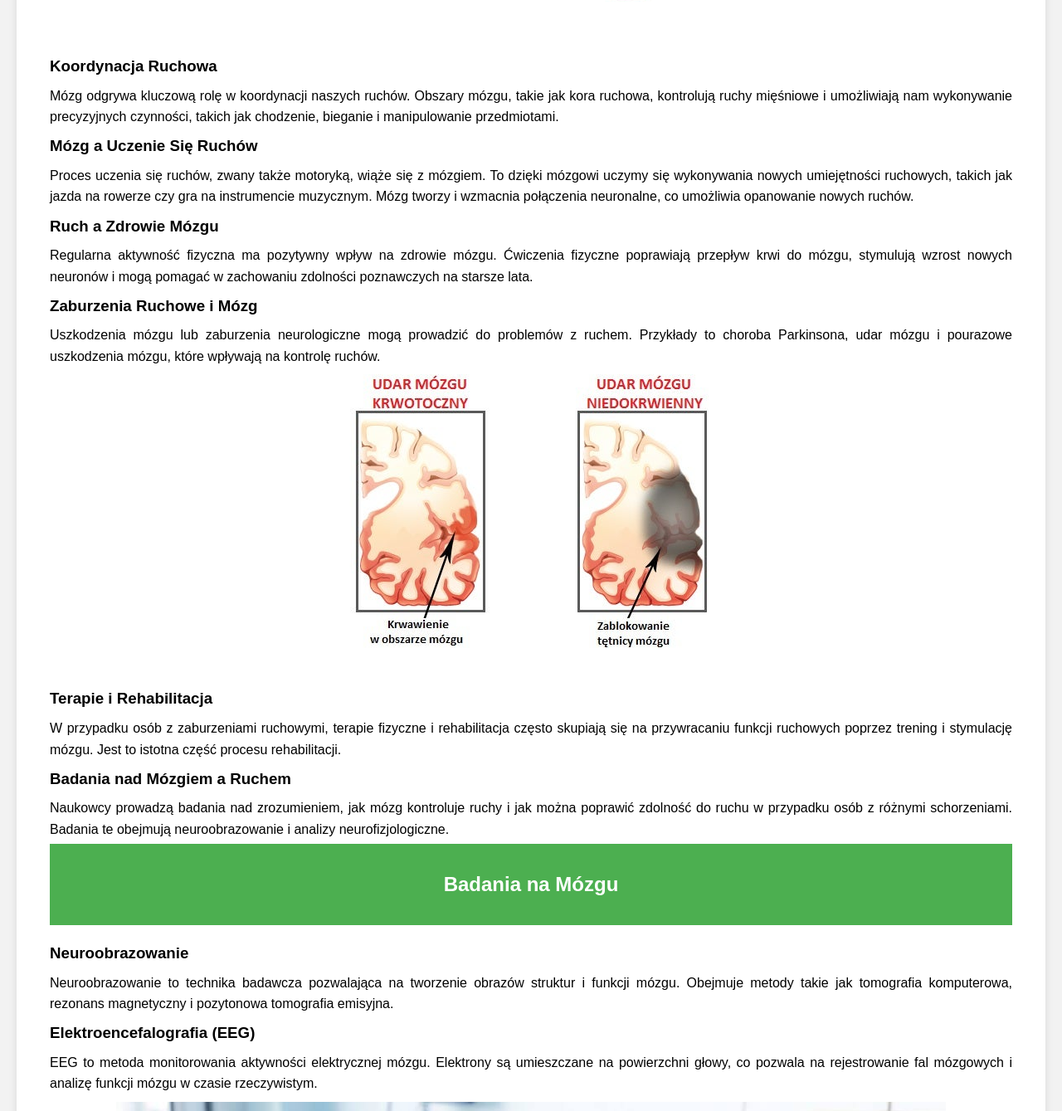
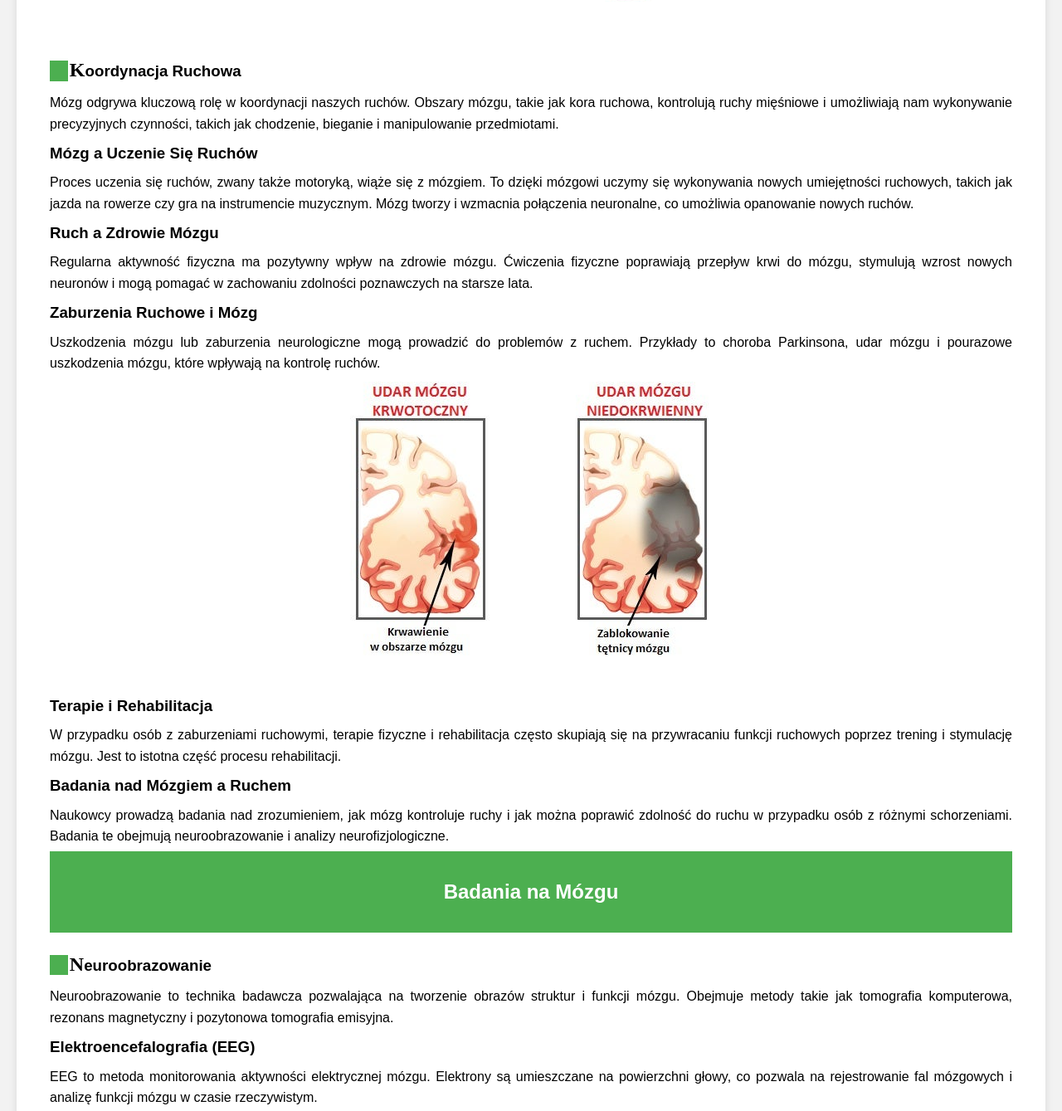
Before and after one commit to Fistaszeq/Biology, a plain HTML site: page index.html in a window 1280 px wide. Shown: the part 8147-9486 px from the top of the page at 83% size. Drawn offline with Linux system fonts and the light colour scheme.

Commit message:
Add files via upload

```diff
--- a/index.html
+++ b/index.html
@@ -220,7 +220,7 @@
                     <img src="grafiki/68b93014-2994-3ee8-8100-62c3495f4adf.jpeg" alt="Obrazek dotyczący ekologii">
                 </center>
 
-        <h3>Koordynacja Ruchowa</h3>
+        <h3><span id="first-text-object"><span style="font-size: x-large; font-family: 'Times New Roman', Times, serif;">K</span>oordynacja Ruchowa</h3>
         <p>
             Mózg odgrywa kluczową rolę w koordynacji naszych ruchów. Obszary mózgu, takie jak kora ruchowa, kontrolują ruchy mięśniowe i umożliwiają nam wykonywanie precyzyjnych czynności, takich jak chodzenie, bieganie i manipulowanie przedmiotami.
         </p>
@@ -259,7 +259,7 @@
             <h2>Badania na Mózgu</h2>
         </div>
 
-        <h3>Neuroobrazowanie</h3>
+        <h3><span id="first-text-object"><span style="font-size: x-large; font-family: 'Times New Roman', Times, serif;">N</span>euroobrazowanie</h3>
         <p>
             Neuroobrazowanie to technika badawcza pozwalająca na tworzenie obrazów struktur i funkcji mózgu. Obejmuje metody takie jak tomografia komputerowa, rezonans magnetyczny i pozytonowa tomografia emisyjna.
         </p>
@@ -313,7 +313,7 @@
         <center>
             <img src="grafiki/mozg-1024x1024.jpg" alt="Obrazek dotyczący ekologii">
         </center>
-        <h3>Zbilansowana Dieta</h3>
+        <h3><span id="first-text-object"><span style="font-size: x-large; font-family: 'Times New Roman', Times, serif;">Z</span>bilansowana Dieta</h3>
         <p>
             Zdrowa dieta odgrywa kluczową rolę w utrzymaniu zdrowego mózgu. Spożywanie różnorodnych pokarmów, zawierających składniki odżywcze, takie jak kwasy tłuszczowe omega-3, witaminy i minerały, może wspomagać funkcje mózgu.
         </p>
```
